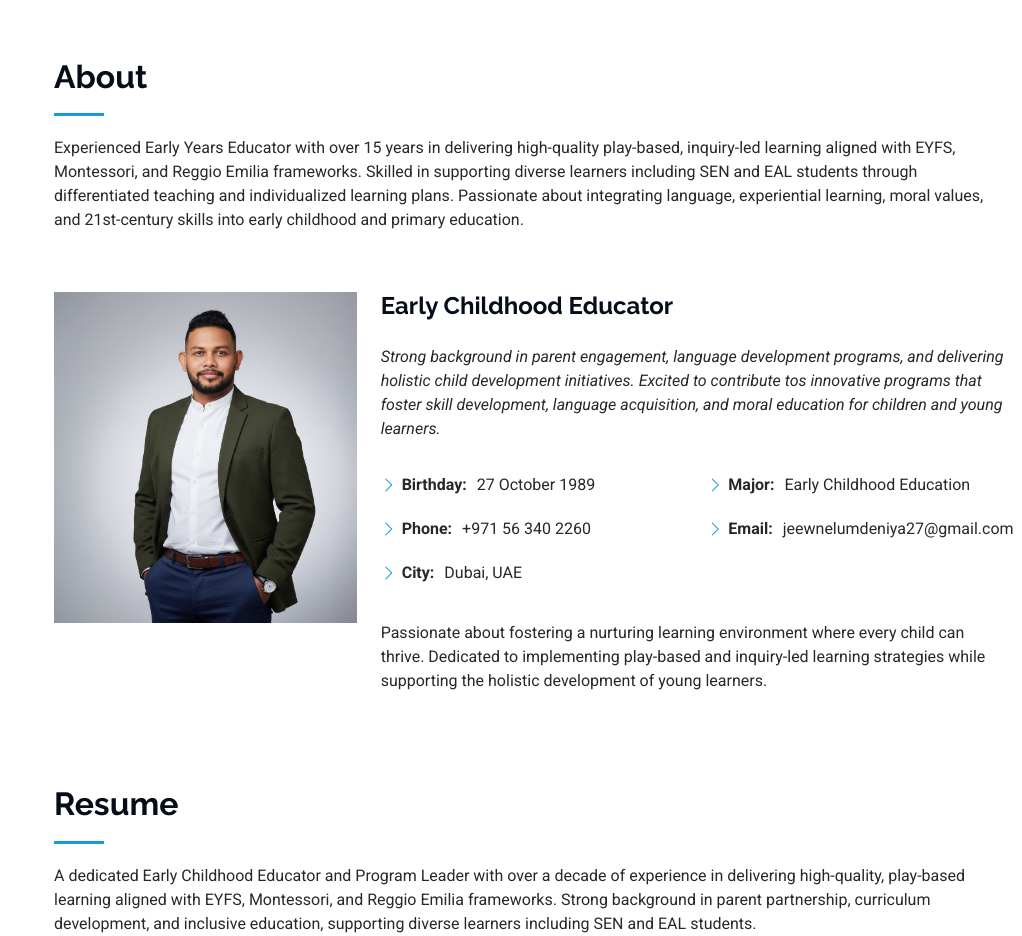
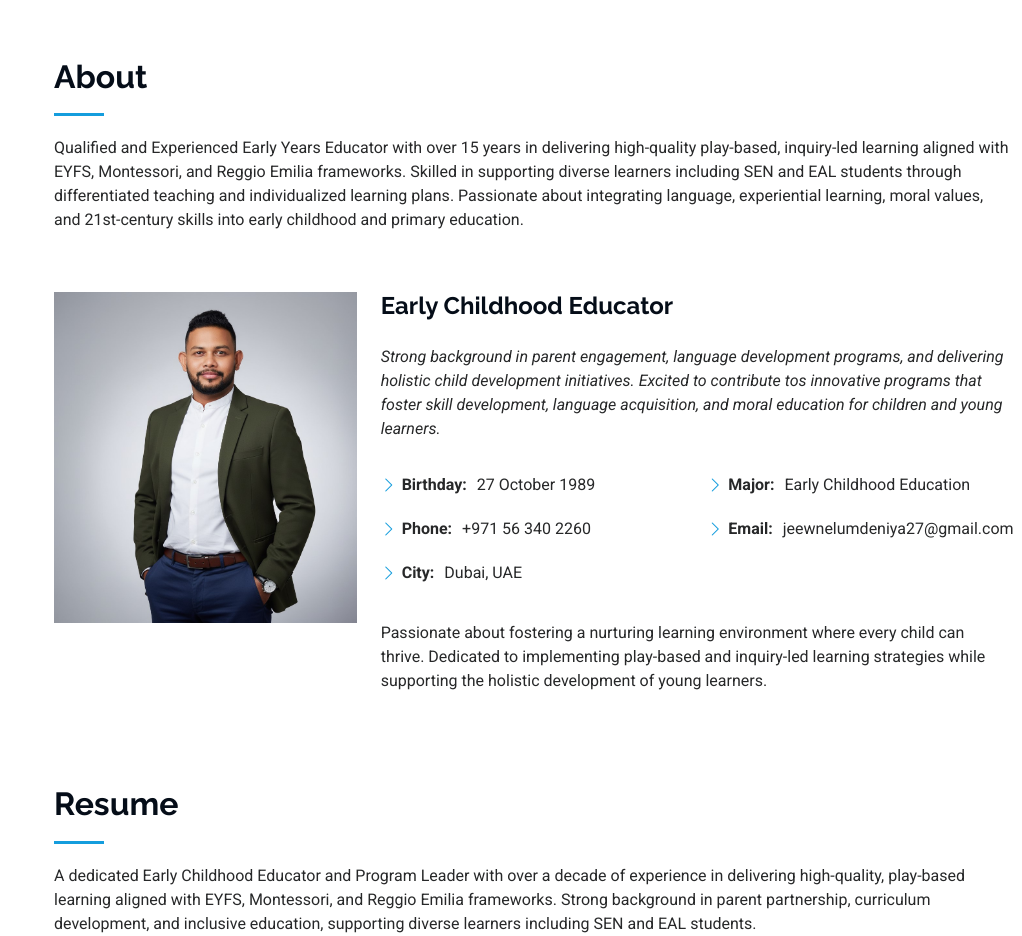
Before and after one commit to jeewnelumdeniya27-blip/Portfolio, a plain HTML site: page index.html in a window 1280 px wide. Shown: the part 802-1738 px from the top of the page, without its empty margins (258-1280 px from the left). Drawn offline with Linux system fonts and the light colour scheme.

Commit message:
Update index.html

```diff
--- a/index.html
+++ b/index.html
@@ -95,7 +95,7 @@
      <!-- Section Title -->
 <div class="container section-title" data-aos="fade-up">
   <h2>About</h2>
-  <p>Experienced Early Years Educator with over 15 years in delivering high-quality play-based, inquiry-led learning aligned with EYFS, Montessori, and Reggio Emilia frameworks. Skilled in supporting diverse learners including SEN and EAL students through differentiated teaching and individualized learning plans. Passionate about integrating language, experiential learning, moral values, and 21st-century skills into early childhood and primary education.</p>
+  <p>Qualified and Experienced Early Years Educator with over 15 years in delivering high-quality play-based, inquiry-led learning aligned with EYFS, Montessori, and Reggio Emilia frameworks. Skilled in supporting diverse learners including SEN and EAL students through differentiated teaching and individualized learning plans. Passionate about integrating language, experiential learning, moral values, and 21st-century skills into early childhood and primary education.</p>
 </div><!-- End Section Title -->
 
 <div class="container" data-aos="fade-up" data-aos-delay="100">
```
